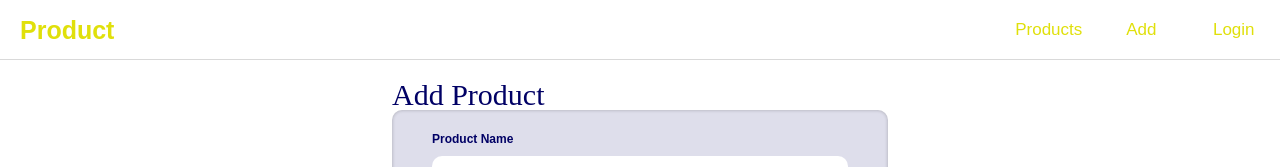
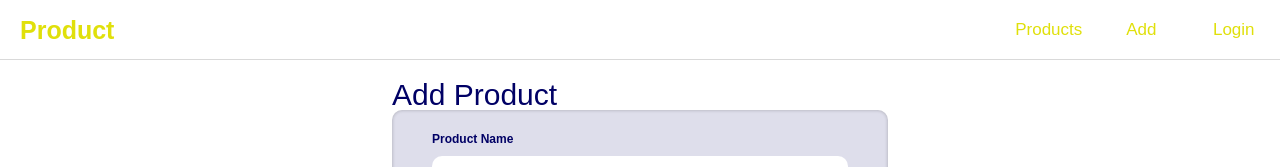
Before and after one commit to Abdulazeez-ojulari/product-api-frontend, a React (Create React App) app: page /add in a window 1280 px wide. Shown: the top 167 px of the page. Built offline with nearby package versions, Linux system fonts and the light colour scheme.

Commit message:
error commit

```diff
--- a/src/index.css
+++ b/src/index.css
@@ -30,7 +30,7 @@ code {
 }
 
 .heading-1, .heading-2, .heading-3, .heading-4 {
-  font-family: cursive;
+  font-family: sans-serif;
   font-weight: 400; }
 
 .heading-1 {
```
